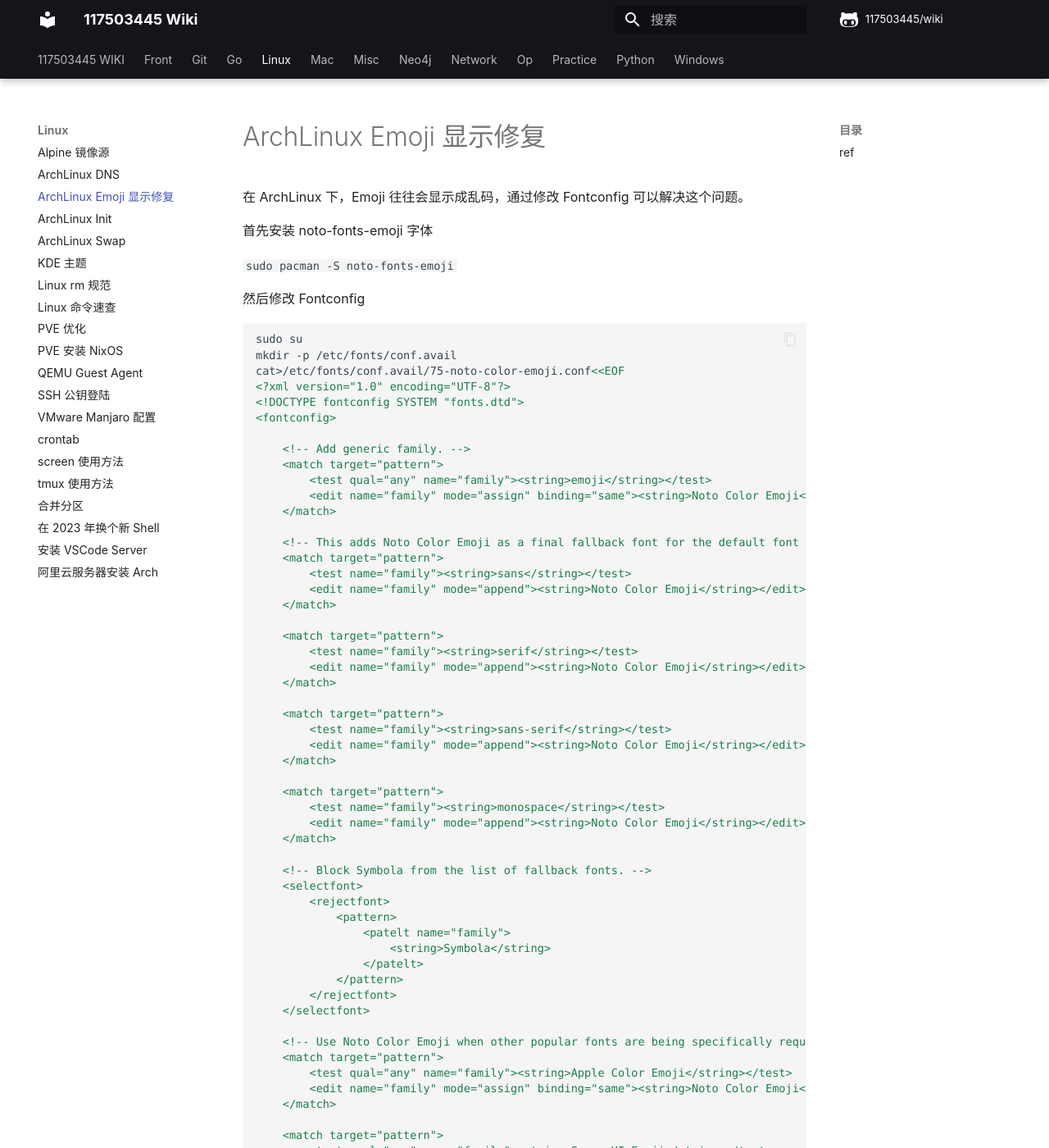
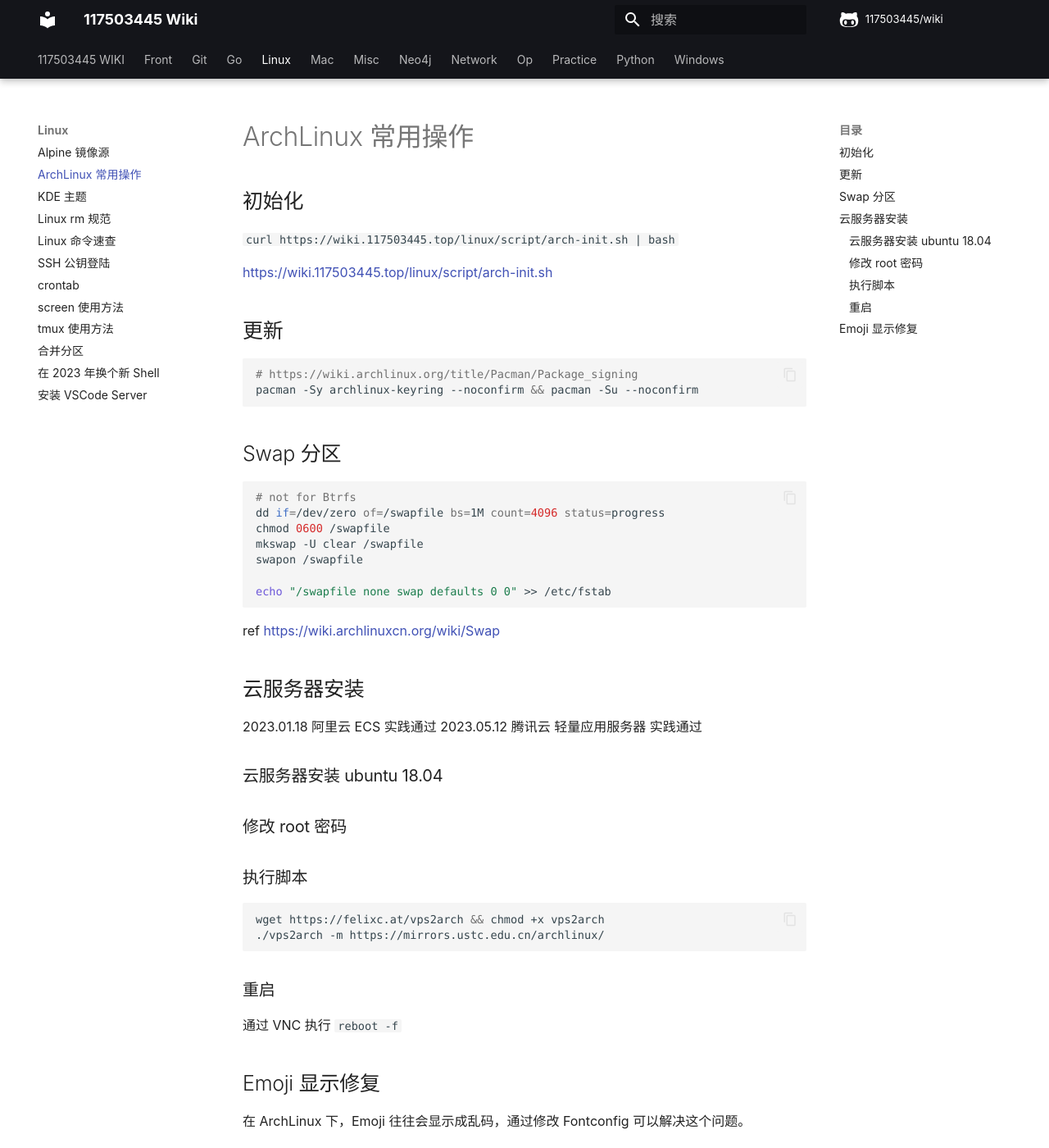
Before and after one commit to 117503445/wiki, an MkDocs documentation site: the page built from docs/linux/ArchLinux 常用操作.md, in a window 1280 px wide and 1400 px high. Shown: the whole window at 82% size. Built offline with MkDocs 1.6.1 and Material for MkDocs 9.7.7, drawn with Linux system fonts in a browser that asks for light colours; some web fonts are replaced; comment, search, counter and statistics services are not loaded.

Commit message:
refactor
Signed-off-by: 117503445 <t117503445@gmail.com>

````diff
--- a/docs/linux/ArchLinux Emoji 显示修复.md
+++ b/docs/linux/ArchLinux 常用操作.md
@@ -1,4 +1,53 @@
-# ArchLinux Emoji 显示修复
+# ArchLinux 常用操作
+
+## 初始化
+
+`curl https://wiki.117503445.top/linux/script/arch-init.sh | bash`
+
+<https://wiki.117503445.top/linux/script/arch-init.sh>
+
+## 更新
+
+```bash
+# https://wiki.archlinux.org/title/Pacman/Package_signing
+pacman -Sy archlinux-keyring --noconfirm && pacman -Su --noconfirm
+```
+
+## Swap 分区
+
+```sh
+# not for Btrfs
+dd if=/dev/zero of=/swapfile bs=1M count=4096 status=progress
+chmod 0600 /swapfile
+mkswap -U clear /swapfile
+swapon /swapfile
+
+echo "/swapfile none swap defaults 0 0" >> /etc/fstab
+```
+
+ref <https://wiki.archlinuxcn.org/wiki/Swap>
+
+## 云服务器安装
+
+2023.01.18 阿里云 ECS 实践通过
+2023.05.12 腾讯云 轻量应用服务器 实践通过
+
+### 云服务器安装 ubuntu 18.04
+
+### 修改 root 密码
+
+### 执行脚本
+
+```sh
+wget https://felixc.at/vps2arch && chmod +x vps2arch
+./vps2arch -m https://mirrors.ustc.edu.cn/archlinux/
+```
+
+### 重启
+
+通过 VNC 执行 `reboot -f`
+
+## Emoji 显示修复
 
 在 ArchLinux 下，Emoji 往往会显示成乱码，通过修改 Fontconfig 可以解决这个问题。
 
@@ -123,6 +172,4 @@ ln -sf /etc/fonts/conf.avail/75-noto-color-emoji.conf /etc/fonts/conf.d/
 
 然后可以前往 <https://github.com/13rac1/emojione-color-font/blob/master/full-demo.html> 测试 Emoji 是否显示正确。
 
-## ref
-
-<https://ld246.com/article/1581074244078>
+ref <https://ld246.com/article/1581074244078>
--- a/docs/linux/VMware Manjaro 配置.md
+++ /dev/null
@@ -1,7 +0,0 @@
-# VMware Manjaro 配置
-
-```sh
-sudo pacman -S open-vm-tools
-sudo systemctl enable vmtoolsd # 开机自启
-sudo systemctl restart vmtoolsd # 启动服务
-```
````
Also changed, not shown: docs/linux/ArchLinux DNS.md (deleted, +0 -11 lines), docs/linux/ArchLinux Init.md (deleted, +0 -12 lines), docs/linux/ArchLinux Swap.md (deleted, +0 -13 lines), docs/linux/PVE 优化.md (deleted, +0 -17 lines), docs/linux/crontab.md (+2 -0 lines), docs/linux/tmux 使用方法.md (+0 -1 lines), docs/linux/在 2023 年换个新 Shell.md (+2 -0 lines), docs/linux/阿里云服务器安装 Arch.md (deleted, +0 -27 lines), docs/misc/油猴插件.md (+2 -0 lines), docs/misc/自动跳转.md (deleted, +0 -5 lines), docs/op/PVE 安装 NixOS.md (renamed from docs/linux/PVE 安装 NixOS.md), docs/op/QEMU Guest Agent.md (renamed from docs/linux/QEMU Guest Agent.md).
